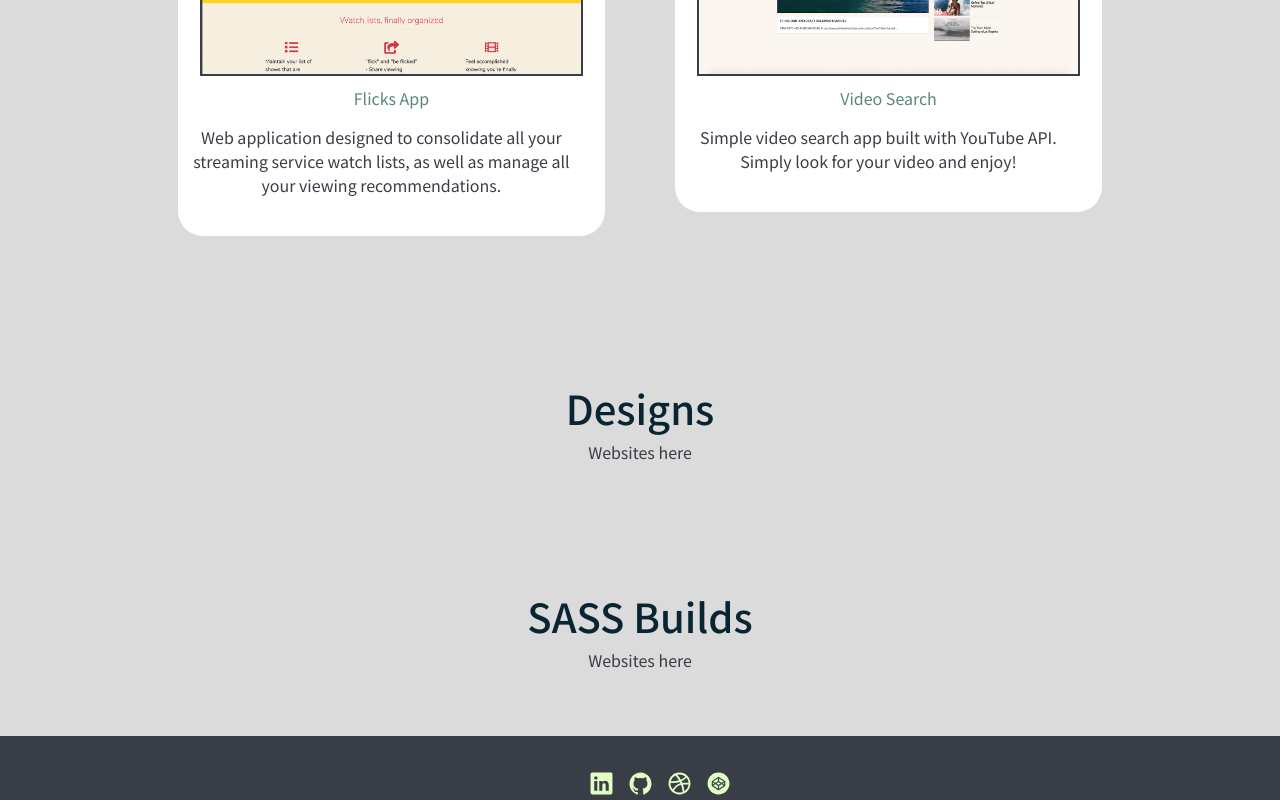
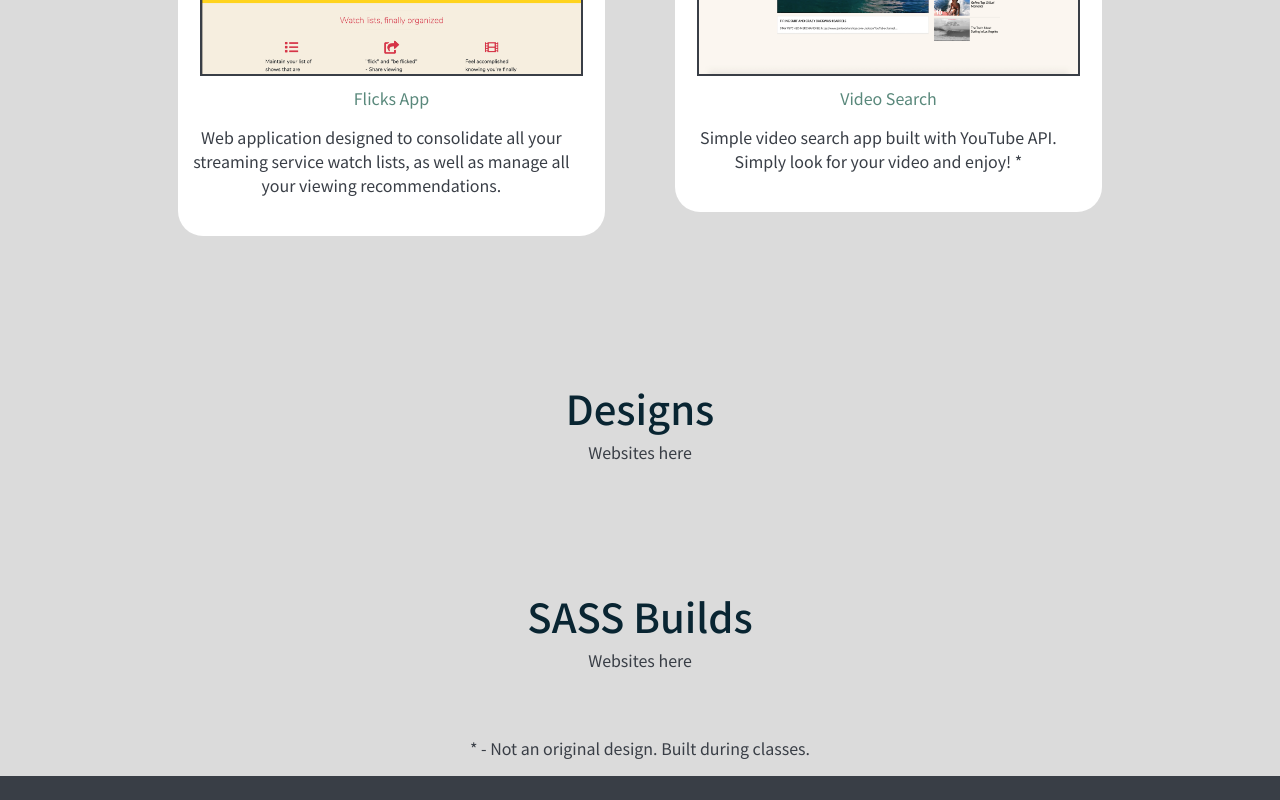
Before and after one commit to Katie10sfeldt/ktensfeldt, a React (Create React App) app: page /Portfolio in a window 1280 px wide. Shown: the part 740-1540 px from the top of the page. Built offline with nearby package versions, Linux system fonts and the light colour scheme; a web font is replaced by a local one.

Commit message:
Add credit

```diff
--- a/src/pages/Portfolio.jsx
+++ b/src/pages/Portfolio.jsx
@@ -26,7 +26,7 @@ export default function Portfolio() {
 								title='Video Search'
 								img='./images/video.png'
 								name='simple video search site'
-								description='Simple video search app built with YouTube API. Simply look for your video and enjoy!'
+								description='Simple video search app built with YouTube API. Simply look for your video and enjoy! *'
 							/>
 						</div>
 					</div>
@@ -34,6 +34,7 @@ export default function Portfolio() {
 			</Section>
 			<Section header='Designs'>Websites here</Section>
 			<Section header='SASS Builds'>Websites here</Section>
+			<p>* - Not an original design. Built during classes.</p>
 		</div>
 	);
 }
```
